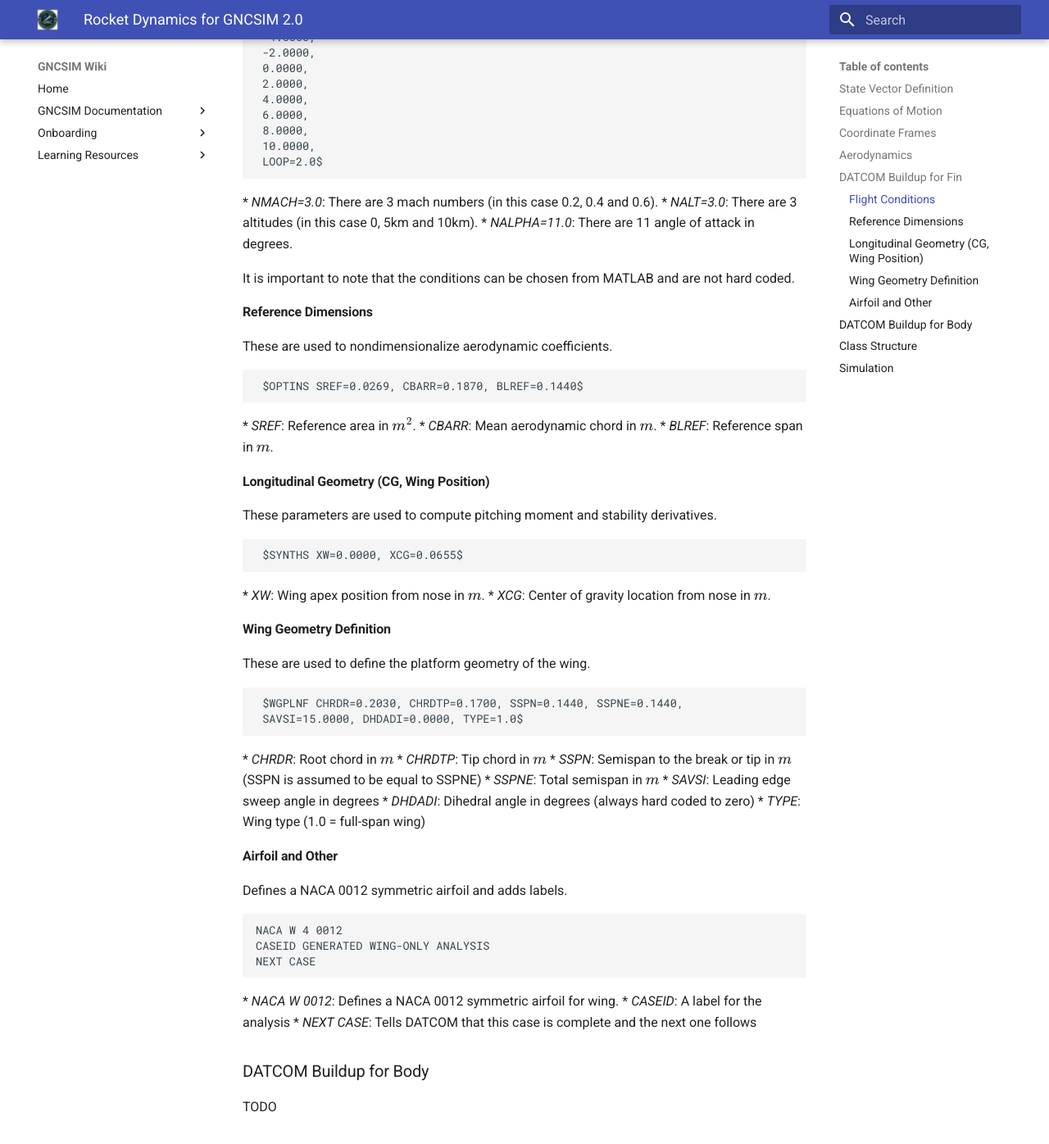
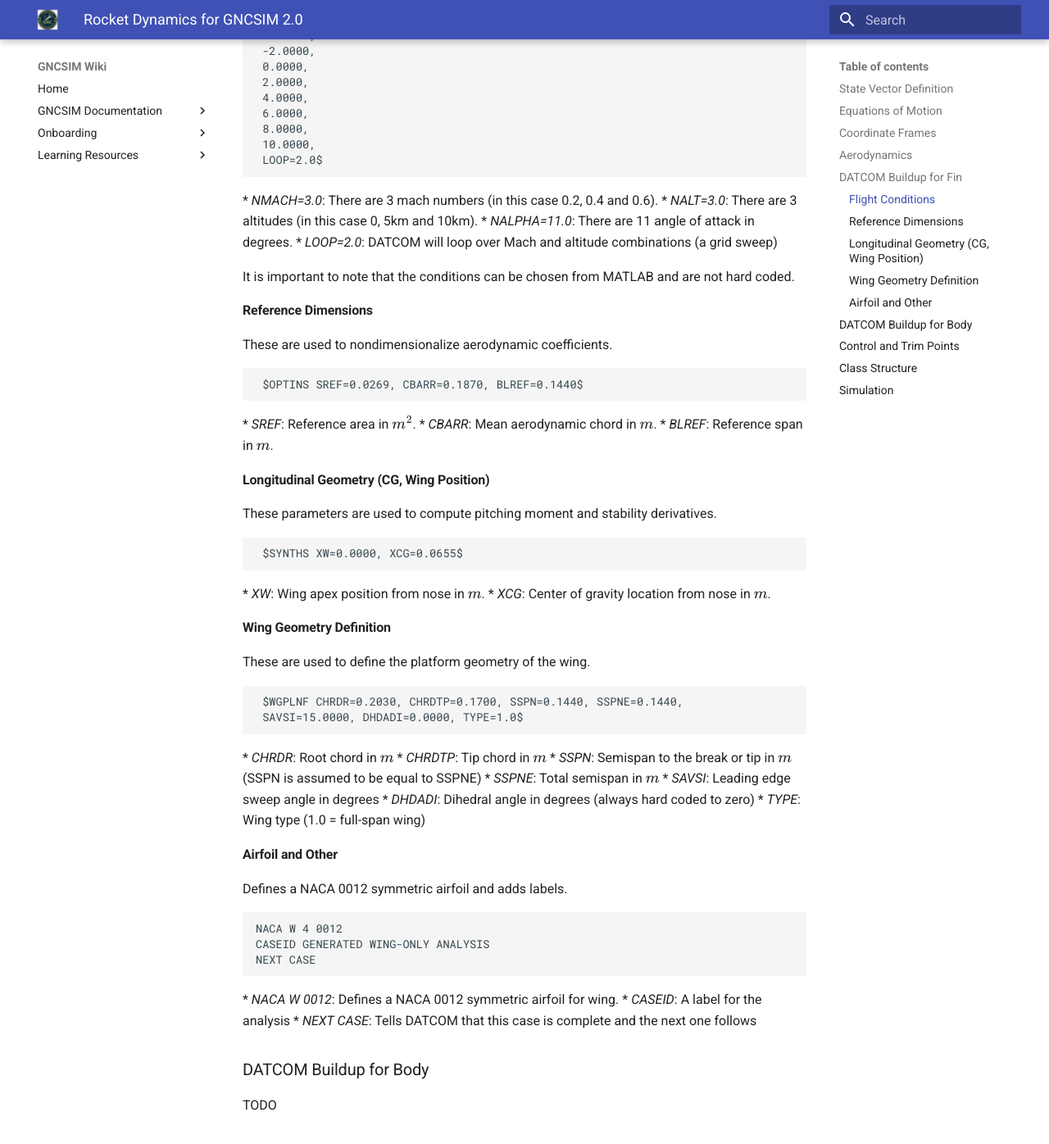
Before and after one commit to Georgia-Tech-GNC/GNCSIM, an MkDocs documentation site: the page built from docs/GNCSIM 2.0 Forces and Moments.md, in a window 1280 px wide and 1400 px high, scrolled down 6577 px. Shown: the top 1396 px of the window at 82% size. Built offline with MkDocs 1.6.1 and Material for MkDocs 9.7.7, drawn with Linux system fonts in a browser that asks for light colours; some of the changed text lies outside the part shown.

Commit message:
fixed a few typoes

```diff
--- a/docs/GNCSIM 2.0 Forces and Moments.md
+++ b/docs/GNCSIM 2.0 Forces and Moments.md
@@ -190,7 +190,7 @@
 
 $$
 \begin{equation}
-[c_n, c_a, c_m] = \text{aero}(\alpha, M, h_)
+[c_n, c_a, c_m] = \text{aero}(\alpha, M, h)
 \end{equation}
 $$
 
@@ -338,6 +338,7 @@
 * *NMACH=3.0*: There are 3 mach numbers (in this case 0.2, 0.4 and 0.6).
 * *NALT=3.0*: There are 3 altitudes (in this case 0, 5km and 10km).
 * *NALPHA=11.0*: There are 11 angle of attack in degrees.
+* *LOOP=2.0*: DATCOM will loop over Mach and altitude combinations (a grid sweep)
 
 It is important to note that the conditions can be chosen from MATLAB and are not hard coded.
 
@@ -392,6 +393,8 @@
 ### DATCOM Buildup for Body
 TODO
 
+### Control and Trim Points
+
 ### Class Structure
 TODO
 
```
